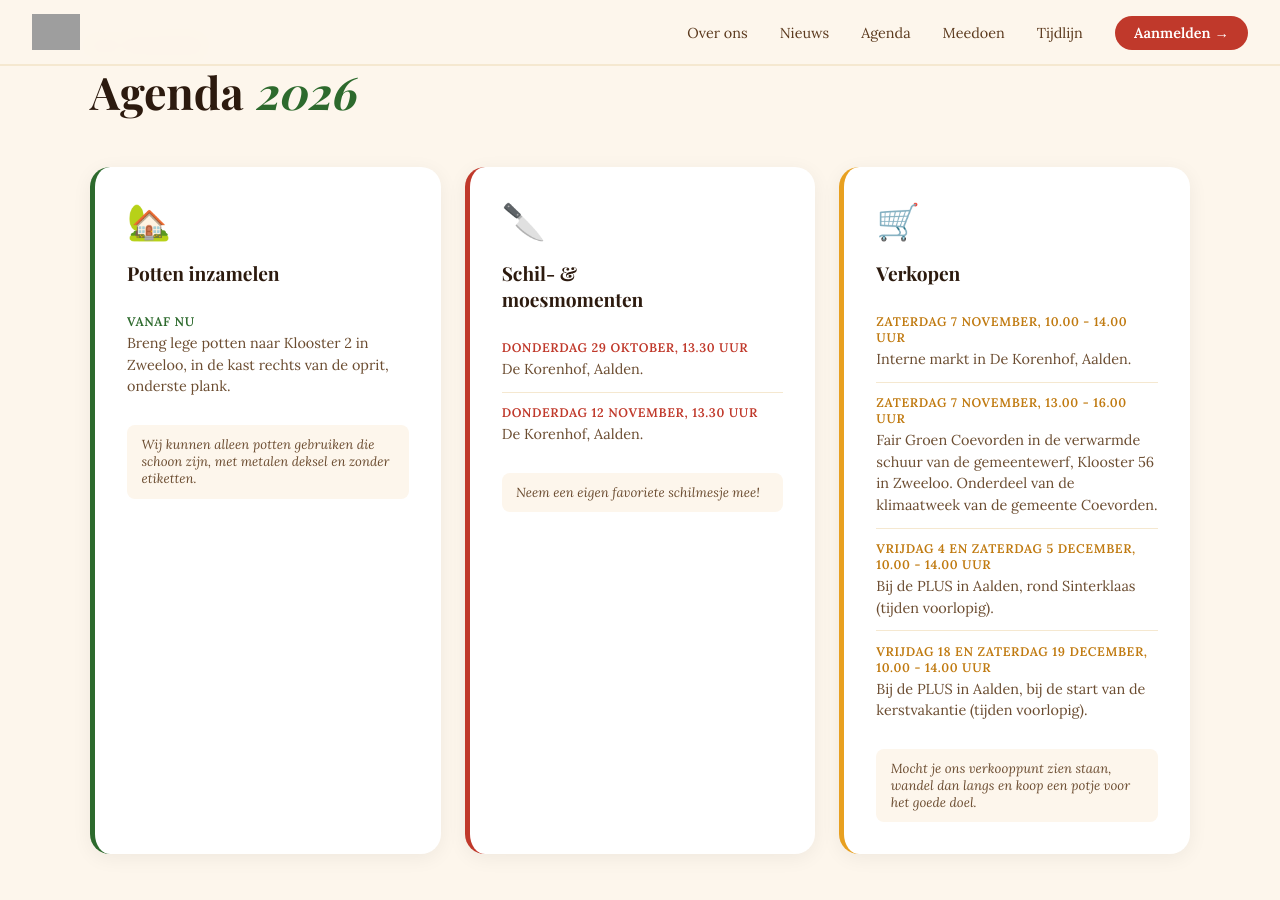
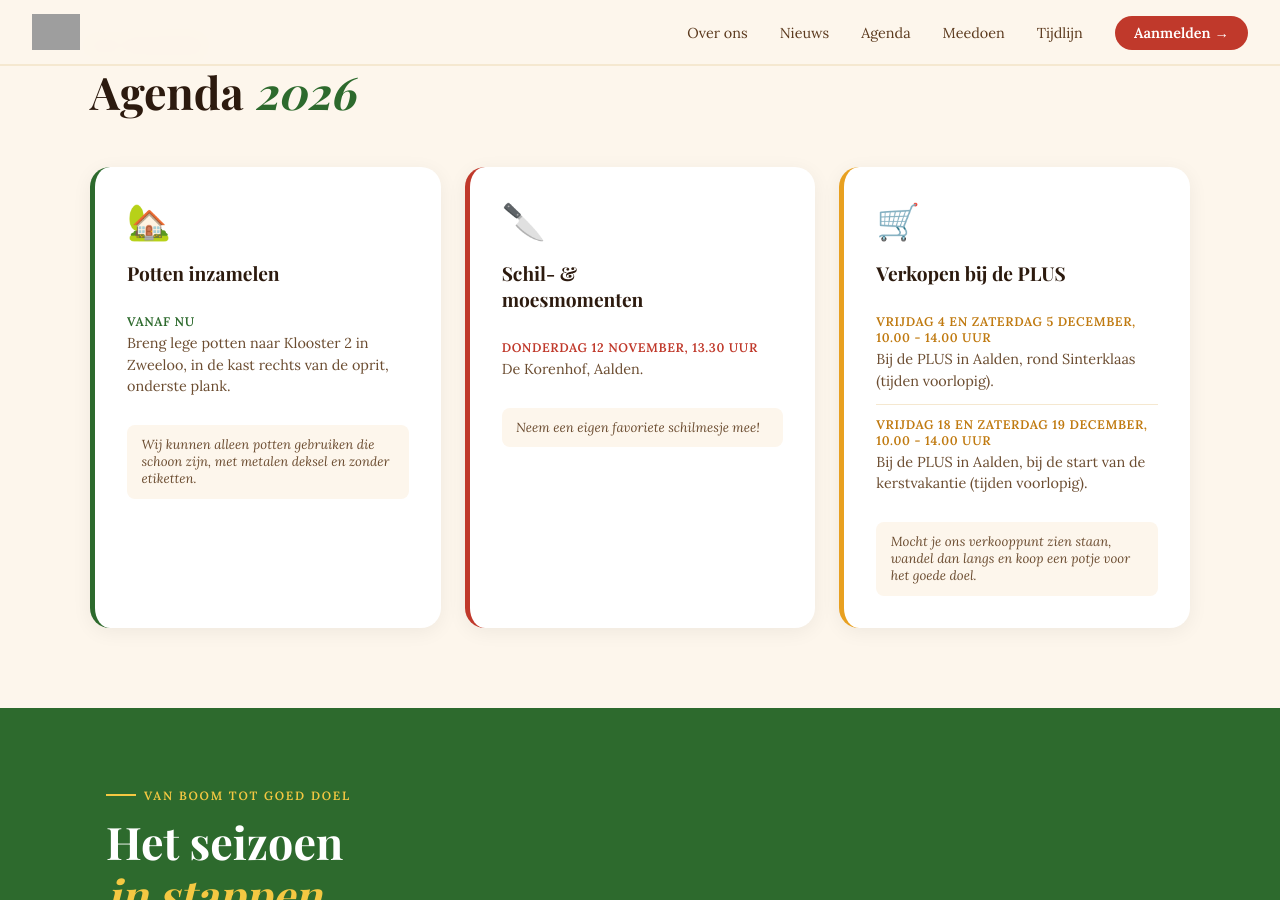
Before and after one commit to PlukenDeel/Pluk-en-Deel-2, a Jekyll site: the page built from index.html, in a window 1280 px wide and 900 px high, scrolled down 3732 px. Built offline with Jekyll 4.4.1, drawn with Linux system fonts in a browser that asks for light colours; some web fonts are replaced; grey boxes are pictures that could not be loaded.

Commit message:
Agenda bijgewerkt: schilmoment 12 nov, verkoopdatums december
- Verwijderd: plukdag, schilmomenten 8 en 29 okt, verkoopdatums t/m 7 nov
- Bewaard: schilmoment 12 november
- Toegevoegd: vrijdag 4 en zaterdag 5 december, vrijdag 18 en zaterdag 19 december (PLUS Aalden)

Co-Authored-By: Claude Sonnet 4.6 <noreply@anthropic.com>

```diff
--- a/_data/agenda.yml
+++ b/_data/agenda.yml
@@ -11,23 +11,14 @@ items:
     emoji: 🔪
     kleur: rood
     datums:
-      - datum: donderdag 29 oktober, 13.30 uur
-        iso: '2026-10-29'
-        detail: De Korenhof, Aalden.
       - datum: donderdag 12 november, 13.30 uur
         iso: '2026-11-12'
         detail: De Korenhof, Aalden.
     tip: Neem een eigen favoriete schilmesje mee!
-  - titel: Verkopen
+  - titel: Verkopen bij de PLUS
     emoji: 🛒
     kleur: geel
     datums:
-      - datum: zaterdag 7 november, 10.00 - 14.00 uur
-        iso: '2026-11-07'
-        detail: Interne markt in De Korenhof, Aalden.
-      - datum: zaterdag 7 november, 13.00 - 16.00 uur
-        iso: '2026-11-07'
-        detail: Fair Groen Coevorden in de verwarmde schuur van de gemeentewerf, Klooster 56 in Zweeloo. Onderdeel van de klimaatweek van de gemeente Coevorden.
       - datum: vrijdag 4 en zaterdag 5 december, 10.00 - 14.00 uur
         iso: '2026-12-04'
         detail: Bij de PLUS in Aalden, rond Sinterklaas (tijden voorlopig).
```
